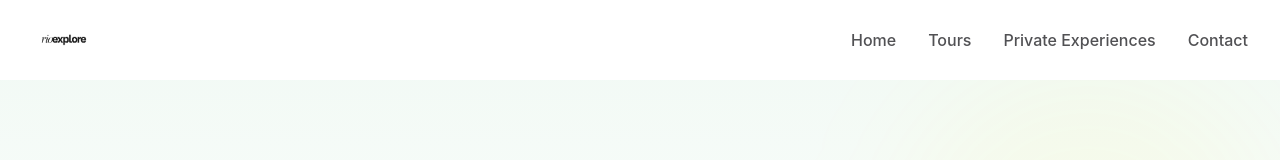
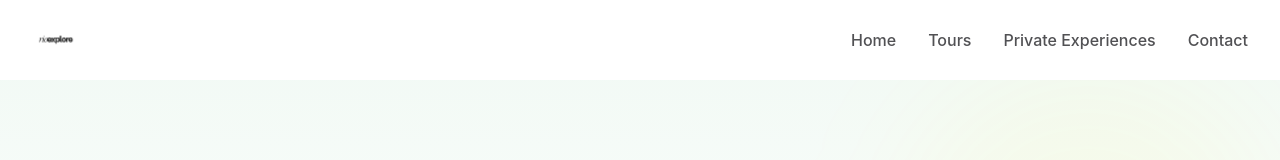
Before and after one commit to hafetabdulle/favelapartyco, a Next.js app: page /tours in a window 1280 px wide. Shown: the top 160 px of the page. Built offline with nearby package versions, Linux system fonts and the light colour scheme.

Commit message:
Revert "Remove Doors OFF helicopter tours and increase logo size"
This reverts commit 5ae62155de71217e2e6dba719e95c731de01cd2a.

```diff
--- a/app/tours/page.tsx
+++ b/app/tours/page.tsx
@@ -128,7 +128,28 @@ const tours: Tour[] = [
     includes: ['Helicopter with doors', 'Professional pilot', 'Perfect for 2 or 3 people', 'Christ the Redeemer views', 'Panoramic views of beaches and mountains'],
     description: 'Experience Rio from above in comfort and safety! See Christ, Sugarloaf, and the beaches with doors on. Total price for 2 or 3 people.',
     emoji: '🚁',
+    image: '/images/IMG_1116.PNG'
+  },
+  {
+    id: 'helicopter-doors-off',
+    title: 'Helicopter Tour (Doors OFF)',
+    price: '1200R per person',
+    duration: '30 minutes',
+    includes: ['Doorless helicopter', 'Professional pilot', 'Epic photo ops', 'Christ the Redeemer views', 'Maximum 3 people', 'Wind-in-your-hair experience'],
+    description: 'Experience Rio from above with the wind in your hair! See Christ, Sugarloaf, and the beaches like never before. The ultimate open-air aerial adventure.',
+    emoji: '🚁',
     highlight: 'Premium',
+    image: '/images/IMG_1116.PNG'
+  },
+  {
+    id: 'helicopter-doors-off',
+    title: 'Helicopter Tour with Doors Off – All Above Rio',
+    price: '1850R for two people',
+    duration: '30 minutes',
+    includes: ['Doorless helicopter', 'Professional pilot', 'Epic photo ops', 'Views of all Rio landmarks'],
+    description: 'The ultimate aerial adventure for two! Soar above Rio with the doors completely off for unobstructed 360° views of Christ the Redeemer, Sugarloaf, Copacabana, and more.',
+    emoji: '🚁',
+    highlight: 'Premium Duo',
     image: '/images/IMG_1116.PNG'
   },
   {
--- a/components/Navigation.tsx
+++ b/components/Navigation.tsx
@@ -46,9 +46,9 @@ export default function Navigation() {
               <Image
                 src="/images/rio.png"
                 alt="Rio Explore"
-                width={240}
-                height={80}
-                className="h-16 w-auto"
+                width={180}
+                height={60}
+                className="h-12 w-auto"
                 priority
               />
             </Link>
```
